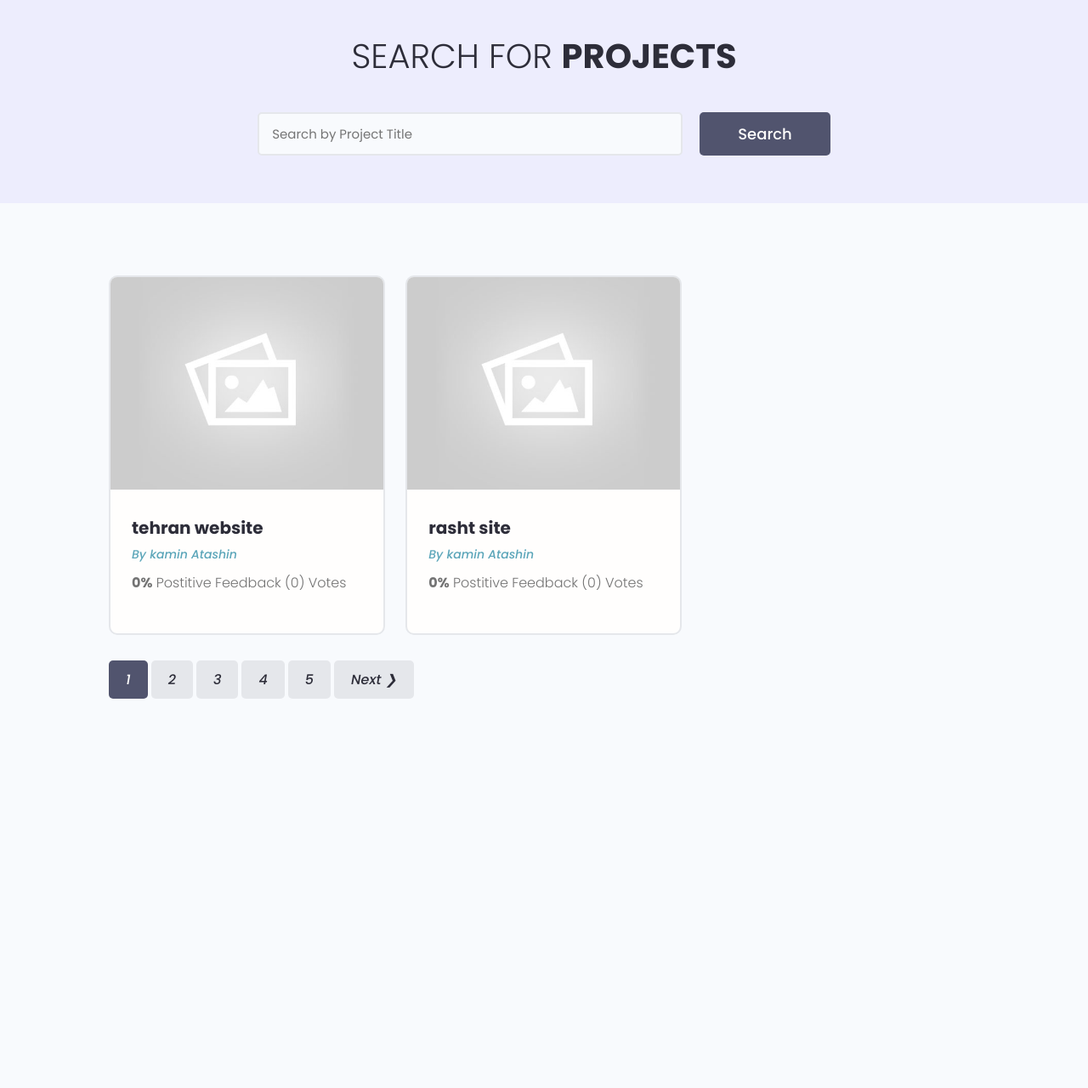
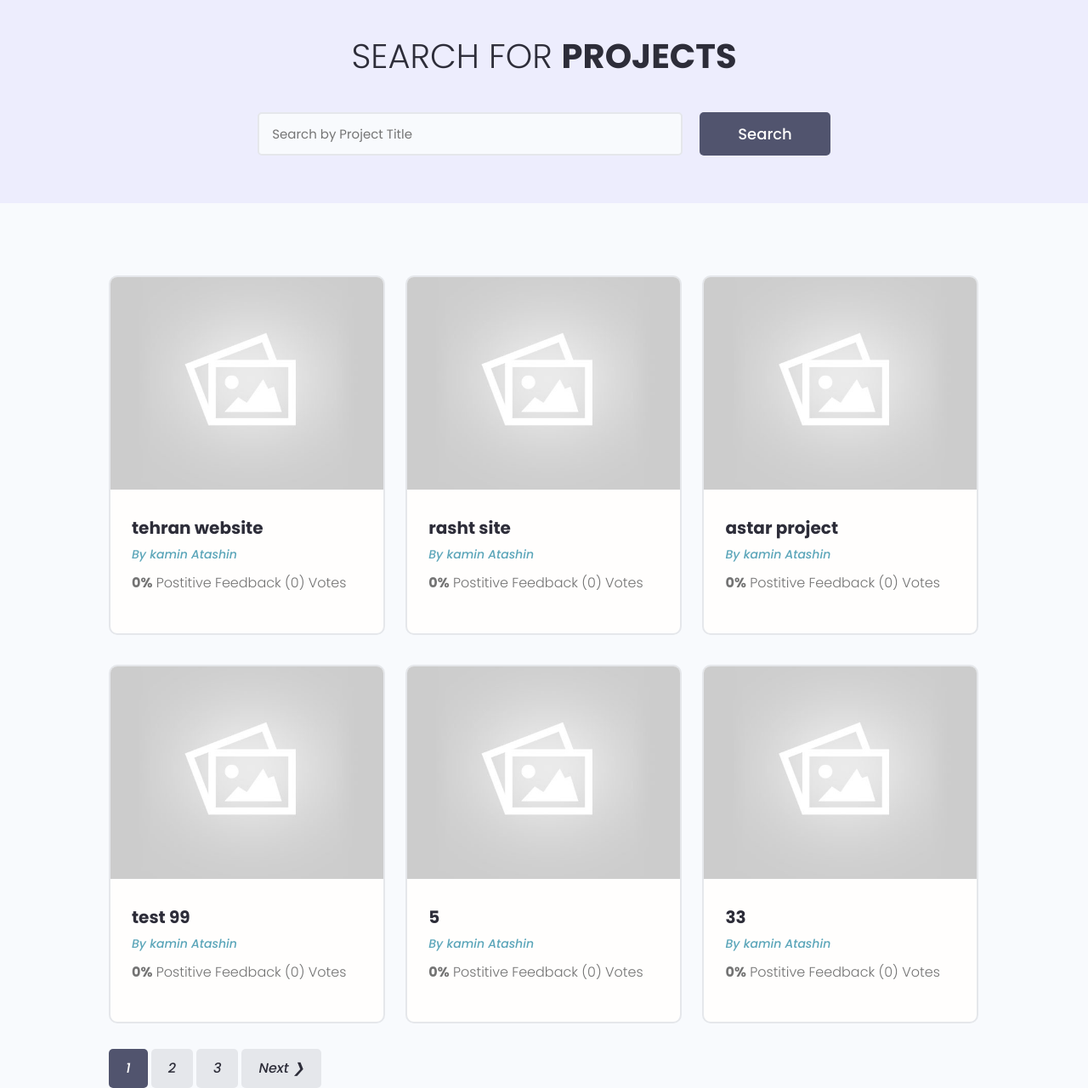
Before and after one commit to kaminatashin/devsearch_Home, a Django app: page /project/ in a window 1280 px wide. Shown: the part 78-1358 px from the top of the page at 85% size. Before the commit the page ends 900 px from the top, so only its background shows below. Run offline with Django 3.2, Linux system fonts and the light colour scheme; data comes from the database, SQL or seed files in the repository; both versions use the stored data as it was after the commit; some libraries are stand-ins or nearby versions.

Commit message:
14010619

```diff
--- a/project/templates/projects/projects.html
+++ b/project/templates/projects/projects.html
@@ -10,7 +10,7 @@
         <h2>Search for <span>Projects</span></h2>
       </div>
       <div class="hero-section__search">
-        <form class="form" action="{% url 'projects'%}" method="get">
+        <form id="searchForm" class="form" action="{% url 'projects'%}" method="get">
           <div class="form__field">
             <label for="formInput#search">Search By Projects </label>
             <input class="input input--text" id="formInput#search" type="text" name="search_query"
--- a/project/views.py
+++ b/project/views.py
@@ -35,7 +35,7 @@ def projects(request):
     # page="Project"
   #  number=11
   #  context={'page':page,'number':number,'projects':projectsList}
-    custom_range,projects=paginatProject(request,projects,2)
+    custom_range,projects=paginatProject(request,projects,6)
     context={'projects':projects,'search_query':search_query,'custom_range':custom_range}
    # return HttpResponse("here is our product")
     return render(request,'projects/projects.html',context)
--- /dev/null
+++ b/static/js/main.js
@@ -0,0 +1,22 @@
+  //get search form and page link
+  let searchForm=document.getElementById('searchForm')
+  let pageLink=document.getElementsByClassName('page-link')
+
+  //ensure search FORM exists
+  if(searchForm){
+    for(let i= 0; pageLink.length >i;i++){
+      pageLink[i].addEventListener('click',function(e){
+        e.preventDefault()
+        //Get Data Attribute
+        let page=this.dataset.page
+        console.log('PAGE:',page)
+        //add hidden search input to form
+        searchForm.innerHTML+=`<input value=${page} name="page" hidden/>`
+
+        //submit form
+        searchForm.submit()
+      })
+
+    }
+
+  }
--- a/static/uikit/app.js
+++ b/static/uikit/app.js
@@ -8,8 +8,11 @@
   let alertClose = document.querySelector('.alert__close')
 
   if (alertWrapper) {
-    alertClose.addEventListener('click', () =>
+    alertClose.addEventListener('click',function(e){
+     e.preventDefault()
+     console.log("kamin message clicked")
      alertWrapper.style.display = 'none'
+    }
 	 )
 
 
--- a/templates/main.html
+++ b/templates/main.html
@@ -44,5 +44,6 @@
 </body>
 
 <script src="{% static 'uikit/app.js' %}"></script>
+<script src="{% static 'js/main.js'%}"  ></script>
 
 </html>
--- a/templates/pagination.html
+++ b/templates/pagination.html
@@ -2,19 +2,19 @@
   <div class="paginations">
     <ul class="container">
       {%if queryset.has_previous %}
-        <i><a href="?page={{queryset.previous_page_number}}" class="btn page-link "> &#10094 Prev</a></i>
+        <i><a href="?page={{queryset.previous_page_number}}" class="btn page-link " data-page="{{queryset.previous_page_number}}"> &#10094 Prev</a></i>
       {%endif %}
       <!-- for page in paginator.page_range   -->
       {%for page in custom_range %}
 
           {%if page == queryset.number%}
-           <i><a href="?page={{page}}" class="btn page-link btn--sub">{{page}}</a></i>
+           <i><a href="?page={{page}}" class="btn page-link btn--sub"  data-page="{{page}}">{{page}}</a></i>
           {%else%}
-           <i><a href="?page={{page}}" class="btn page-link">{{page}}</a></i>
+           <i><a href="?page={{page}}" class="btn page-link"  data-page="{{page}}">{{page}}</a></i>
           {%endif%}
       {%endfor%}
       {%if queryset.has_next %}
-       <i><a href="?page={{queryset.next_page_number}}" class="btn page-link ">  Next &#10095</a></i>
+       <i><a href="?page={{queryset.next_page_number}}" class="btn page-link " data-page="queryset.next_page_number">  Next &#10095</a></i>
       {%endif %}
     </ul>
   </div>
--- a/users/templates/users/profiles.html
+++ b/users/templates/users/profiles.html
@@ -10,7 +10,7 @@
         </div>
 
         <div class="hero-section__search">
-          <form class="form" action="{% url 'profiles'%}" method="get">
+          <form id="searchForm" class="form" action="{% url 'profiles'%}" method="get">
             <div class="form__field">
               <label for="formInput#search">Search Developers </label>
               <input class="input input--text" id="formInput#search" type="text" name="search_query"
```
Also changed, not shown: db.sqlite3.
